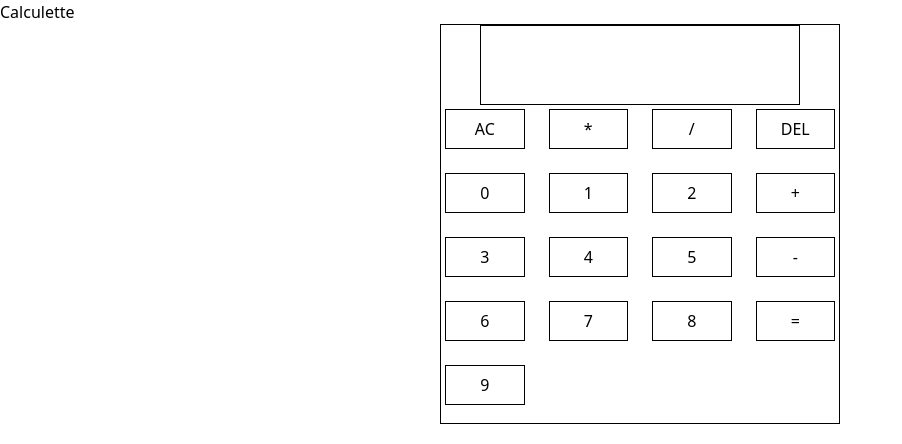
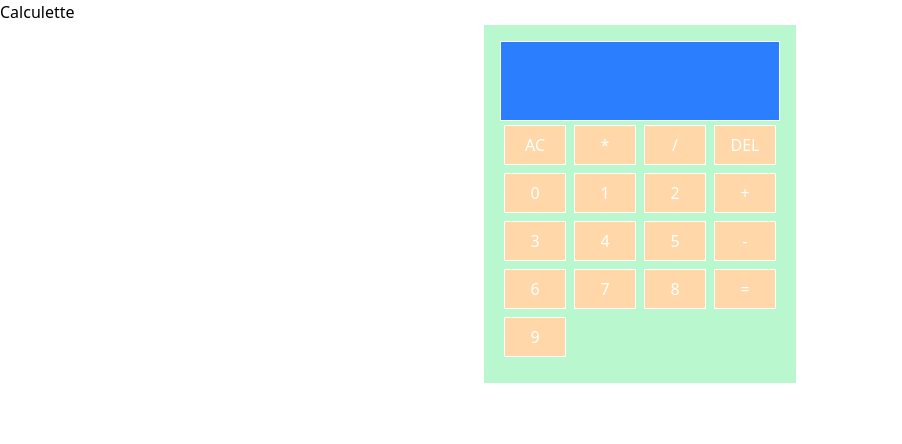
Before and after one commit to nicordo19/Calculette, a plain HTML site: page index.html in a window 1280 px wide. Shown: the whole page, without its empty margins (0-902 px from the left). Drawn offline with nearby package versions, Linux system fonts and the light colour scheme.

Commit message:
mise a jour de tailwind css

```diff
--- a/index.html
+++ b/index.html
@@ -12,26 +12,33 @@
   <body>
     <h1 class="w-100">Calculette</h1>
     <main class="grid justify-center">
-      <div id="contenaire" class="w-100 h-100 border">
-        <div id="ecrantAfichage" class="mx-auto w-80 h-20 border"></div>
-        <div id="buton" class="grid gap-4 md: grid-cols-4 lg:grid-cols-4">
-          <button id="butonAC" class="m-1 h-10 border">AC</button>
-          <button id="butonM" class="m-1 h-10 border">*</button>
-          <button id="butonD" class="m-1 h-10 border">/</button>
-          <button id="butonDEL" class="m-1 h-10 border">DEL</button>
-          <button id="buton0" class="m-1 h-10 border">0</button>
-          <button id="buton1" class="m-1 h-10 border">1</button>
-          <button id="buton2" class="m-1 h-10 border">2</button>
-          <button id="butonA" class="m-1 h-10 border">+</button>
-          <button id="buton3" class="m-1 h-10 border">3</button>
-          <button id="buton4" class="m-1 h-10 border">4</button>
-          <button id="buton5" class="m-1 h-10 border">5</button>
-          <button id="butonS" class="m-1 h-10 border">-</button>
-          <button id="buton5" class="m-1 h-10 border">6</button>
-          <button id="buton7" class="m-1 h-10 border">7</button>
-          <button id="buton8" class="m-1 h-10 border">8</button>
-          <button id="butonR" class="m-1 h-10 border">=</button>
-          <button id="buton9" class="m-1 h-10 border">9</button>
+      <div id="contenaire" class="w-08 h-90 border bg-green-200 text-white p-4">
+        <div
+          id="ecrantAfichage"
+          class="mx-auto w-70 h-20 border bg-blue-500"
+        ></div>
+        <div id="buton" class="grid gap md: grid-cols-4 lg:grid-cols-4">
+          <button id="butonAC" class="m-1 h-10 border bg-orange-200">AC</button>
+          <button id="butonM" class="m-1 h-10 border bg-orange-200">*</button>
+          <button id="butonD" class="m-1 h-10 border bg-orange-200">/</button>
+          <button id="butonDEL" class="m-1 h-10 border bg-orange-200">
+            DEL
+          </button>
+          <button id="buton0" class="m-1 h-10 border bg-orange-200">0</button>
+          <button id="buton1" class="m-1 h-10 border bg-orange-200">1</button>
+          <button id="buton200 " class="m-1 h-10 border bg-orange-200">
+            2
+          </button>
+          <button id="butonA" class="m-1 h-10 border bg-orange-200">+</button>
+          <button id="buton3" class="m-1 h-10 border bg-orange-200">3</button>
+          <button id="buton4" class="m-1 h-10 border bg-orange-200">4</button>
+          <button id="buton5" class="m-1 h-10 border bg-orange-200">5</button>
+          <button id="butonS" class="m-1 h-10 border bg-orange-200">-</button>
+          <button id="buton5" class="m-1 h-10 border bg-orange-200">6</button>
+          <button id="buton7" class="m-1 h-10 border bg-orange-200">7</button>
+          <button id="buton8" class="m-1 h-10 border bg-orange-200">8</button>
+          <button id="butonR" class="m-1 h-10 border bg-orange-200">=</button>
+          <button id="buton9" class="m-1 h-10 border bg-orange-200">9</button>
         </div>
       </div>
     </main>
```
